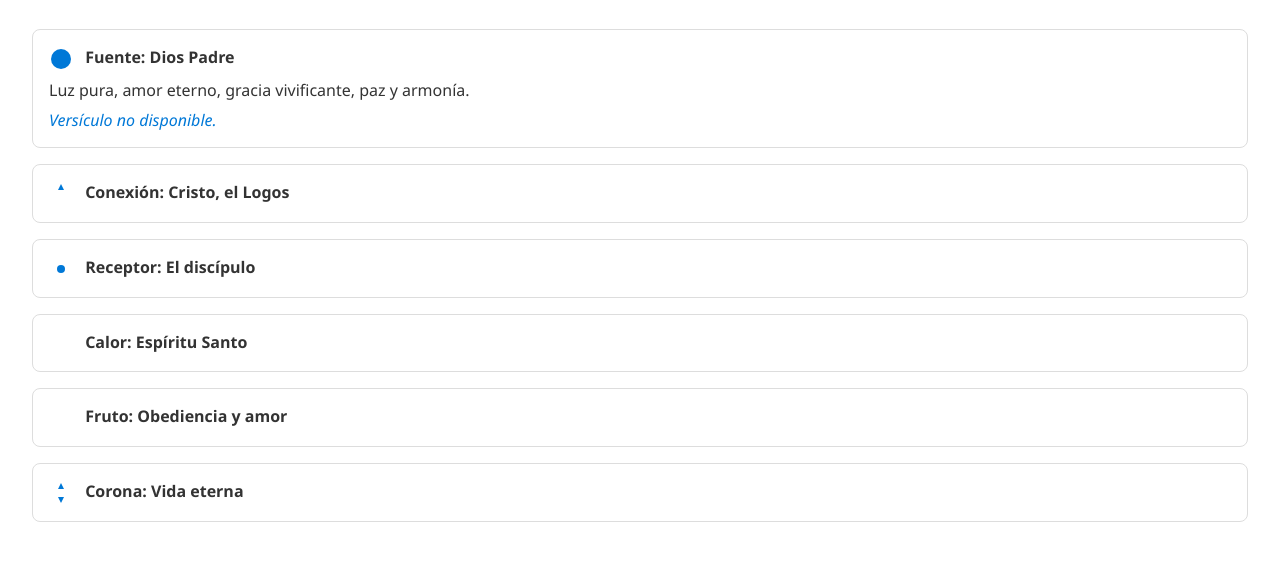
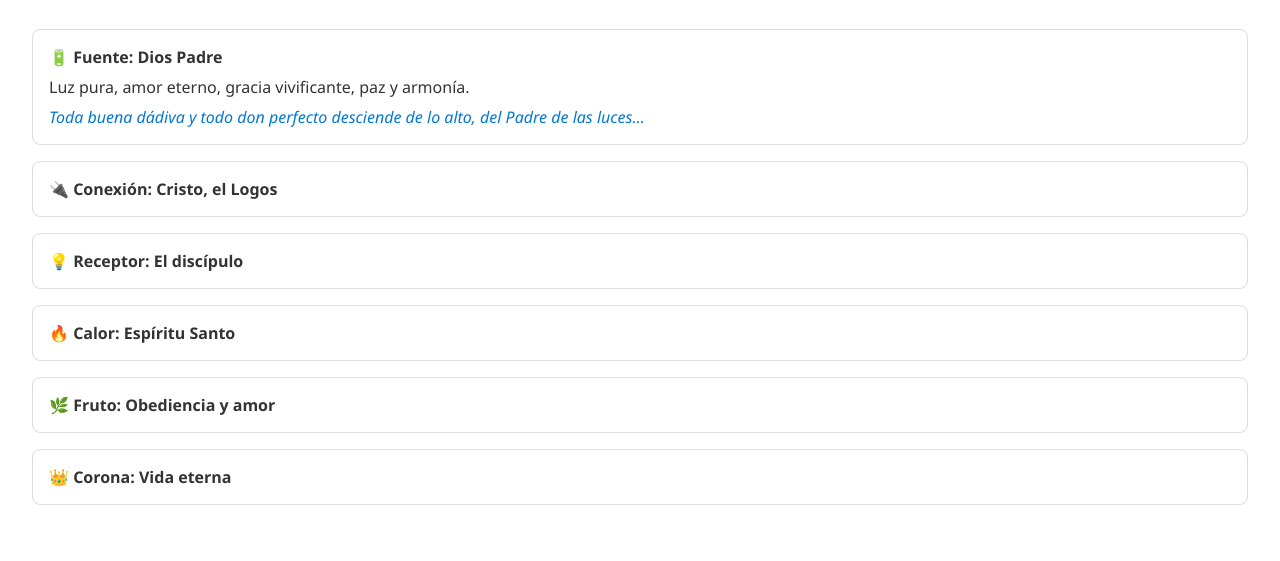
Before and after one commit to 20uno/Seguir-a-Cristo, a plain HTML site: page index.html in a window 1280 px wide. Both pictures are taken after a click on the element 640 px from the left and 157 px from the top of the page. Shown: the part 99-660 px from the top of the page. Drawn offline with Linux system fonts and the light colour scheme; no server answers.

Commit message:
Refactor sections and update verse fetching method
Removed SVG icons and added emoji to section titles. Updated the toggle function to fetch verses from a local JSON file instead of an API.

```diff
--- a/index.html
+++ b/index.html
@@ -46,13 +46,6 @@
       opacity: 1;
       margin-top: 0.5rem;
     }
-    .icon {
-      width: 24px;
-      height: 24px;
-      vertical-align: middle;
-      margin-right: 0.5rem;
-      fill: var(--celeste);
-    }
     .verse {
       font-style: italic;
       color: var(--celeste);
@@ -65,8 +58,7 @@
   <h1>🌟 Seguir a Cristo y la Corona de Vida</h1>
 
   <div class="section" onclick="toggle(this, 'Santiago 1:17', 0)">
-    <svg class="icon" viewBox="0 0 24 24"><circle cx="12" cy="12" r="10"/></svg>
-    <strong>Fuente: Dios Padre</strong>
+    <strong>🔋 Fuente: Dios Padre</strong>
     <div class="content">
       Luz pura, amor eterno, gracia vivificante, paz y armonía.
       <div class="verse" id="verse0">Cargando versículo...</div>
@@ -74,8 +66,7 @@
   </div>
 
   <div class="section" onclick="toggle(this, 'Juan 14:6', 1)">
-    <svg class="icon" viewBox="0 0 24 24"><path d="M12 2 L15 8 L9 8 Z"/></svg>
-    <strong>Conexión: Cristo, el Logos</strong>
+    <strong>🔌 Conexión: Cristo, el Logos</strong>
     <div class="content">
       Camino, verdad y vida; revelador del Padre; modelo de obediencia.
       <div class="verse" id="verse1">Cargando versículo...</div>
@@ -83,8 +74,7 @@
   </div>
 
   <div class="section" onclick="toggle(this, 'Mateo 5:14', 2)">
-    <svg class="icon" viewBox="0 0 24 24"><circle cx="12" cy="12" r="4"/></svg>
-    <strong>Receptor: El discípulo</strong>
+    <strong>💡 Receptor: El discípulo</strong>
     <div class="content">
       Reflejo de la luz divina; vasija de comunión; llamado a permanecer.
       <div class="verse" id="verse2">Cargando versículo...</div>
@@ -92,8 +82,7 @@
   </div>
 
   <div class="section" onclick="toggle(this, 'Juan 16:13', 3)">
-    <svg class="icon" viewBox="0 0 24 24"><path d="M12 2 L12 22 M2 12 L22 12"/></svg>
-    <strong>Calor: Espíritu Santo</strong>
+    <strong>🔥 Calor: Espíritu Santo</strong>
     <div class="content">
       Consolador y guía; fuego que purifica; presencia que habita.
       <div class="verse" id="verse3">Cargando versículo...</div>
@@ -101,8 +90,7 @@
   </div>
 
   <div class="section" onclick="toggle(this, 'Juan 15:12', 4)">
-    <svg class="icon" viewBox="0 0 24 24"><path d="M4 12 L20 12 M12 4 L12 20"/></svg>
-    <strong>Fruto: Obediencia y amor</strong>
+    <strong>🌿 Fruto: Obediencia y amor</strong>
     <div class="content">
       Práctica espiritual diaria; amor al prójimo; cumplimiento del mandamiento.
       <div class="verse" id="verse4">Cargando versículo...</div>
@@ -110,8 +98,7 @@
   </div>
 
   <div class="section" onclick="toggle(this, 'Apocalipsis 2:10', 5)">
-    <svg class="icon" viewBox="0 0 24 24"><path d="M12 2 L15 8 L9 8 Z M12 22 L15 16 L9 16 Z"/></svg>
-    <strong>Corona: Vida eterna</strong>
+    <strong>👑 Corona: Vida eterna</strong>
     <div class="content">
       Unidad con el Padre; plenitud espiritual; Shejiná encendida.
       <div class="verse" id="verse5">Cargando versículo...</div>
@@ -119,20 +106,20 @@
   </div>
 
   <script>
-    function toggle(element, verseRef, index) {
+    let versiculos = {};
+
+    fetch('versiculos.json')
+      .then(response => response.json())
+      .then(data => versiculos = data)
+      .catch(() => console.error('No se pudo cargar versiculos.json'));
+
+    function toggle(element, clave, index) {
       const content = element.querySelector('.content');
       content.classList.toggle('show');
 
       const verseEl = document.getElementById(`verse${index}`);
       if (verseEl.textContent.includes('Cargando')) {
-        fetch(`https://bible-api.com/${encodeURIComponent(verseRef)}`)
-          .then(res => res.json())
-          .then(data => {
-            verseEl.textContent = `"${data.text.trim()}" — ${data.reference}`;
-          })
-          .catch(() => {
-            verseEl.textContent = 'Versículo no disponible.';
-          });
+        verseEl.textContent = versiculos[clave] || 'Versículo no disponible.';
       }
     }
   </script>
```
